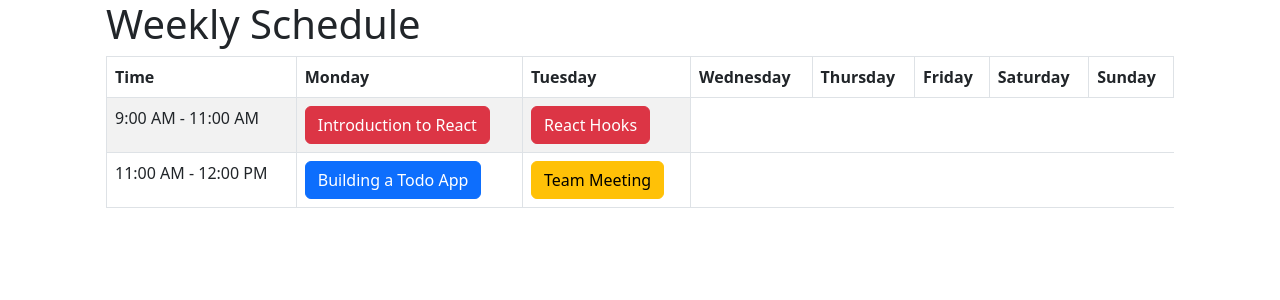
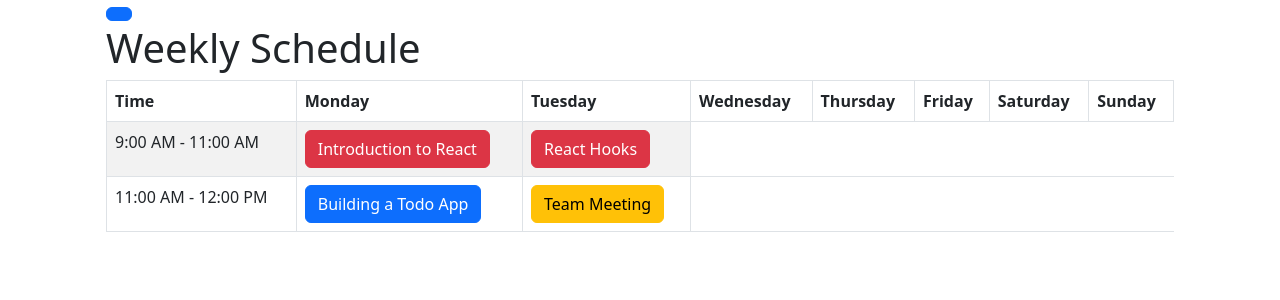
Before and after one commit to CIoudkicker/TSU_classes_notifications-, a React (Create React App) app in the folder tsu-schedule-client/: page /schedule in a window 1280 px wide. Shown: the top 300 px of the page. Built offline with nearby package versions, Linux system fonts and the light colour scheme.

Commit message:
Добавлена безымянная кнопка над расписанием, она ведет на профиль. Там пока какое-то пустое поле.

```diff
--- a/tsu-schedule-client/src/App.js
+++ b/tsu-schedule-client/src/App.js
@@ -2,6 +2,7 @@ import React from 'react';
 import { BrowserRouter as Router, Route, Routes } from 'react-router-dom';
 import Login from './components/Login';
 import ScheduleTable from './components/scheduleTable';
+import Profile from './components/profile';
 
 function App() {
   return (
@@ -10,6 +11,7 @@ function App() {
         <Routes>
           <Route path="/" element={<Login />} />
           <Route path="/schedule" element={<ScheduleTable />} />
+		  <Route path="/profile" element={<Profile />} />
         </Routes>
       </div>
     </Router>
--- a/tsu-schedule-client/src/components/Login.js
+++ b/tsu-schedule-client/src/components/Login.js
@@ -12,7 +12,6 @@ function Login() {
     e.preventDefault();
     if (username === 'admin' && password === 'password') {
       // processing authorization
-	  // processing authorization
       navigate('/schedule');
     } else {
       setError('Неверное имя пользователя или пароль');
--- /dev/null
+++ b/tsu-schedule-client/src/components/profile.js
@@ -0,0 +1,14 @@
+import React, { useState } from 'react';
+import { useNavigate } from 'react-router';
+import { Alert, Button, Card, Form } from 'react-bootstrap';
+
+function Login() {
+  return (
+    <Card className="w-50 mx-auto mt-5">
+      <Card.Body>
+      </Card.Body>
+    </Card>
+  );
+}
+
+export default Login;
--- a/tsu-schedule-client/src/components/scheduleTable.js
+++ b/tsu-schedule-client/src/components/scheduleTable.js
@@ -2,8 +2,10 @@
 import React, { useState } from 'react';
 import { Container, Row, Col, Table, Button, Modal } from 'react-bootstrap';
 import scheduleData from './scheduleData';
+import { useNavigate } from 'react-router';
 
 const ScheduleTable = () => {
+  const navigate = useNavigate();
   // Хук для отоборажения окошка с дополнительной информацией о паре
   const [show, setShow] = useState(false);
   const [lesson, setLesson] = useState(null);
@@ -13,6 +15,10 @@ const ScheduleTable = () => {
   const handleShow = (lesson) => {
     setLesson(lesson);
     setShow(true);
+  };
+
+  const navigateToProfile = () => {
+    navigate('/profile');
   };
 
   // Время начала и конца пар
@@ -30,6 +36,11 @@ const ScheduleTable = () => {
 
   return (
     <Container>
+	  <Row>
+        <Col>
+          <Button onClick={() => navigateToProfile()}></Button>
+        </Col>
+      </Row>
       <Row>
         <Col>
           <h1>Weekly Schedule</h1>
```
